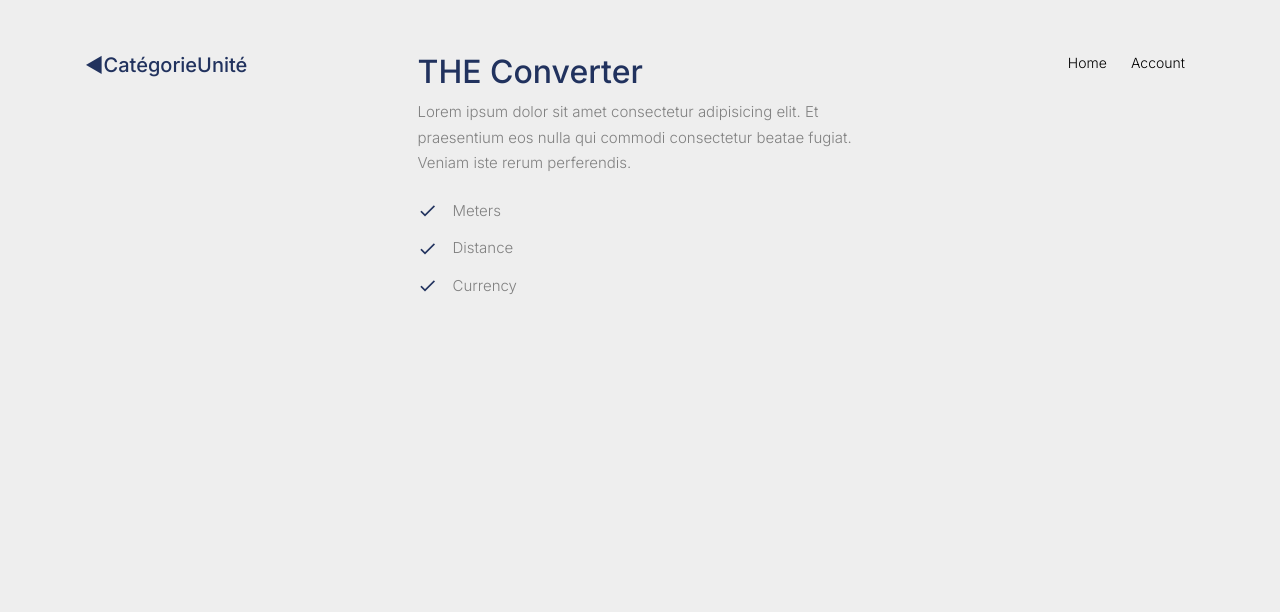
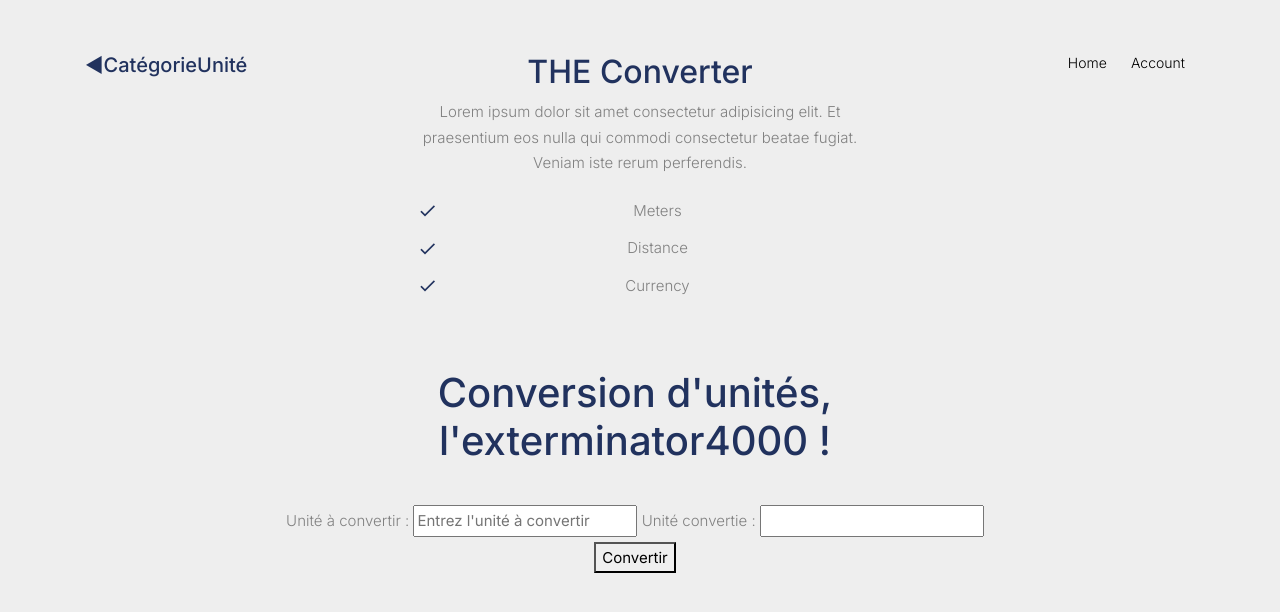
Before and after one commit to lbarbier22/CONVERT-AGILITE, a plain HTML site: page src/main/resources/static/convertisseur.html in a window 1280 px wide. Drawn offline with nearby package versions, Linux system fonts and the light colour scheme; no server answers; files whose address does not match are found by name.

Commit message:
feat des champs de conversions et d'un bouton attendant des instructions de conversion

```diff
--- a/src/main/resources/static/convertisseur.html
+++ b/src/main/resources/static/convertisseur.html
@@ -85,6 +85,32 @@
                         <li>Currency</li>
                     </ul>
                 </div>
+
+            </div>
+            <div class="Conversion">
+            <h1>Conversion d'unités, l'exterminator4000 !</h1>
+            <div id="champs">
+            <label for="uniteGauche">Unité à convertir :</label>
+            <input type="text" id="uniteGauche" placeholder="Entrez l'unité à convertir">
+
+            <label for="uniteDroite">Unité convertie :</label>
+            <input type="text" id="uniteDroite" readonly>
+
+            <button onclick="convertirUnite()">Convertir</button>
+            </div>
+            <script>
+                function convertirUnite() {
+                    // Récupère la valeur de l'unité dans le champ de gauche
+                    const uniteGauche = parseFloat(document.getElementById('uniteGauche').value);
+
+                    // Effectue la conversion ici (remplace cette partie par ta logique de conversion)
+                    // Exemple de conversion : multiplier par 2
+                    const uniteDroite = uniteGauche * 2;
+
+                    // Affiche le résultat dans le champ de droite
+                    document.getElementById('uniteDroite').value = uniteDroite;
+                }
+            </script>
             </div>
         </div>
     </section>
--- a/src/main/resources/static/css/style.css
+++ b/src/main/resources/static/css/style.css
@@ -11,6 +11,7 @@
 /* Base */
 body {
   line-height: 1.7;
+  text-align : center;
   color: #818181;
   font-weight: 300;
   font-size: 15px;
@@ -59,6 +60,16 @@ h1, h2, h3, h4, h5,
 
 .border-2 {
   border-width: 2px; }
+
+.Conversion{
+ width: 700px; /* Largeur du conteneur */
+            margin-left: 200px; /* Centre le conteneur horizontalement */
+            text-align: center; /* Rétablit l'alignement à gauche pour les étiquettes */
+}
+
+h1 {
+            margin-bottom: 40px; /* Ajoute un espace de 20 pixels en bas du titre h1 */
+        }
 
 .text-black {
   color: #000 !important; }
```
